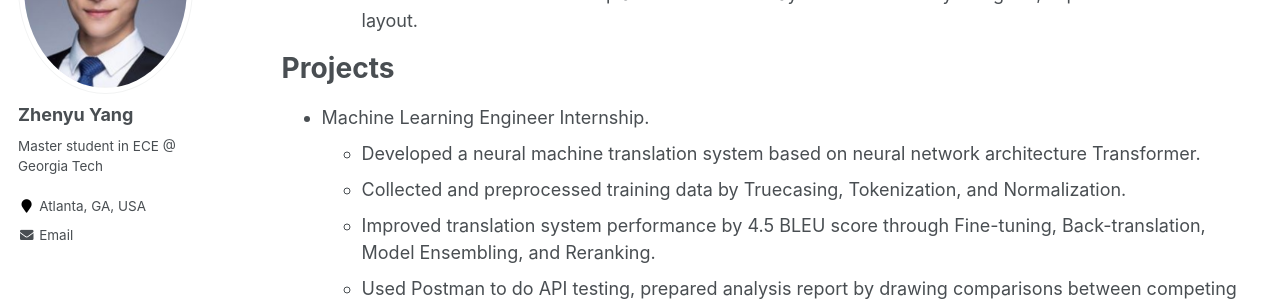
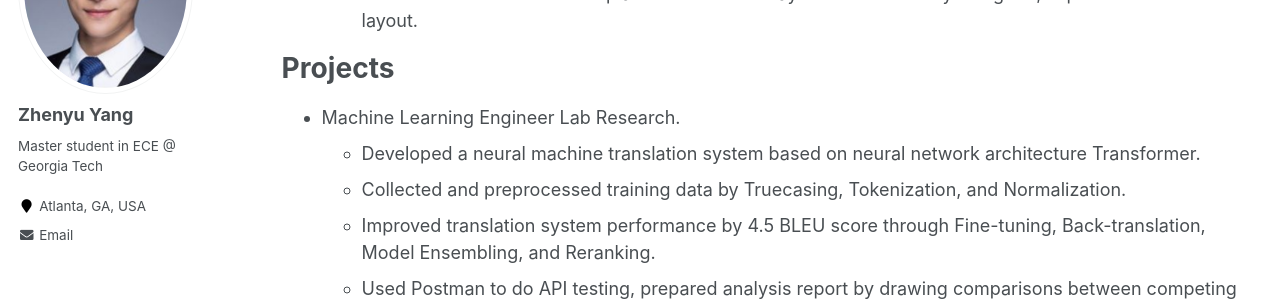
Before and after one commit to azpeteryang/azpeteryang.github.io, a Jekyll site: the page built from _pages/cv.md, in a window 1280 px wide and 900 px high, scrolled down 959 px. Shown: the part 153-454 px from the top of the window. Built offline with Jekyll 4.4.1, drawn with Linux system fonts in a browser that asks for light colours.

Commit message:
Update cv.md

```diff
--- a/_pages/cv.md
+++ b/_pages/cv.md
@@ -39,7 +39,7 @@ Internship experience
 Projects
 ======
 
-* Machine Learning Engineer Internship.
+* Machine Learning Engineer Lab Research.
    * Developed a neural machine translation system based on neural network architecture Transformer.
    * Collected and preprocessed training data by Truecasing, Tokenization, and Normalization.
    * Improved translation system performance by 4.5 BLEU score through Fine-tuning, Back-translation, Model Ensembling, and        Reranking.
```
